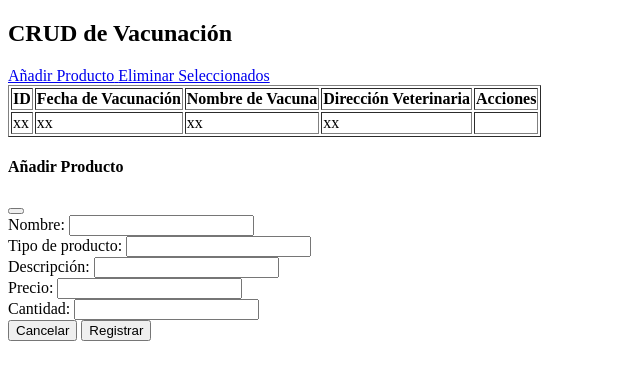
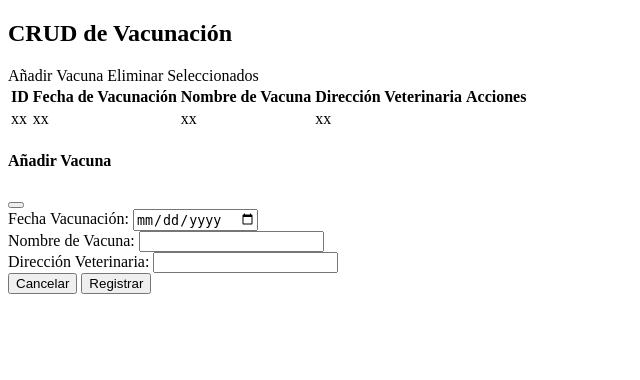
Before and after one commit to iJohanAcero/petsconnectMVC, a PHP site: page /Views/crud_vacunas.php in a window 1280 px wide. Shown: the top 380 px of the page, without its empty margins (0-640 px from the left). Run offline with PHP 8.4, Linux system fonts and the light colour scheme.

Commit message:
Intento del modal de crud_vacunas para que funcione no a la base de datos pero si que se abra y cierra con un click. (Aun no funciona).

```diff
--- a/Views/crud_vacunas.php
+++ b/Views/crud_vacunas.php
@@ -11,14 +11,14 @@
 
     <h2 class="titulo">CRUD de Vacunación</h2>
     <div>
-        <a href="#addProductModal" class="btn-añadir" data-bs-toggle="modal">
-            <i class="uil uil-plus-circle"></i> <span>Añadir Producto</span>
+        <a  class="btn-añadir" id="openAñadir" ">
+            <i class="uil uil-plus-circle"></i> <span>Añadir Vacuna</span>
         </a>
-        <a href="#deleteMultipleProductsModal" class="btn-eliminar" data-bs-toggle="modal">
+        <a  class="btn-eliminar" id="openBorrar">
             <i class="uil uil-trash"></i> <span>Eliminar Seleccionados</span>
         </a>
     </div>
-    <table border="1">
+    <table>
         <thead>
             <tr>
                 <th>ID</th>
@@ -35,10 +35,10 @@
                 <td>xx</td>
                 <td>xx</td>
                 <td>
-                    <a href="#editProductModal" class="edit" data-bs-toggle="modal">
+                    <a href="#editProductModal" class="edit" ">
                         <i class="uil uil-pen"></i>
                     </a>
-                    <a href="#deleteProductModal" class="delete" data-bs-toggle="modal">
+                    <a href="#deleteProductModal" class="delete" "">
                         <i class="uil uil-trash-alt"></i>
                     </a>
                 </td>
@@ -47,40 +47,29 @@
 
     </table>
 
-    <div id="addProductModal" class="modal fade" tabindex="-1">
-        <div class="modal-dialog">
-            <div class="modal-content">
-                <div class="modal-header">
-                    <h4 class="modal-title">Añadir Producto</h4>
+<!-- ================================= HTML DEL FORMULARIO DE REGISTRO  ======================================= -->
+    <div id="addModal" class="modal">
+                <h4 class="modal-title">Añadir Vacuna</h4>
                 <button type="button" class="btn-close" data-bs-dismiss="modal" aria-label="Cerrar"></button>
-                </div>
             <div class="modal-body">
                 <form method="post">
                     <div class="mb-3">
-                            <label for="nombre" class="form-label">Nombre:</label>
-                            <input type="text" class="form-control" name="nombre" required>
+                        <label for="fecha_vacunacion" class="form-label">Fecha Vacunación:</label>
+                        <input type="date" class="form-control" name="fecha_vacunacion" required>
                     </div>
                     <div class="mb-3">
-                            <label for="tipo_producto" class="form-label">Tipo de producto:</label>
-                            <input type="text" class="form-control" name="tipo_producto" required>
+                        <label for="nombre_vacuna" class="form-label">Nombre de Vacuna:</label>
+                        <input type="text" class="form-control" name="nombre_vacuna" required>
                     </div>
                     <div class="mb-3">
-                            <label for="descripcion" class="form-label">Descripción:</label>
-                            <input type="text" class="form-control" name="descripcion" required>
+                        <label for="direccion_veterinaria" class="form-label">Dirección Veterinaria:</label>
+                        <input type="text" class="form-control" name="direccion_veterinaria" required>
                     </div>
-                        <div class="mb-3">
-                            <label for="precio" class="form-label">Precio:</label>
-                            <input type="number" class="form-control" name="precio" required>
-                        </div>
-                        <div class="mb-3">
-                            <label for="cantidad" class="form-label">Cantidad:</label>
-                            <input type="number" class="form-control" name="cantidad" required>
+                </form>
             </div>
             <div class="modal-footer">
                 <button type="button" class="btn btn-secondary" data-bs-dismiss="modal">Cancelar</button>
                 <button type="submit" class="btn btn-primary" name="btnregistrar">Registrar</button>
-                        </div>
-                    </form>
             </div>
         </div>
     </div>
```
Also changed, not shown: Public/css/style.css (+16 -36 lines), Public/js/main.js (+9 -0 lines). Lines whose indentation alone changed are shown as unchanged.
